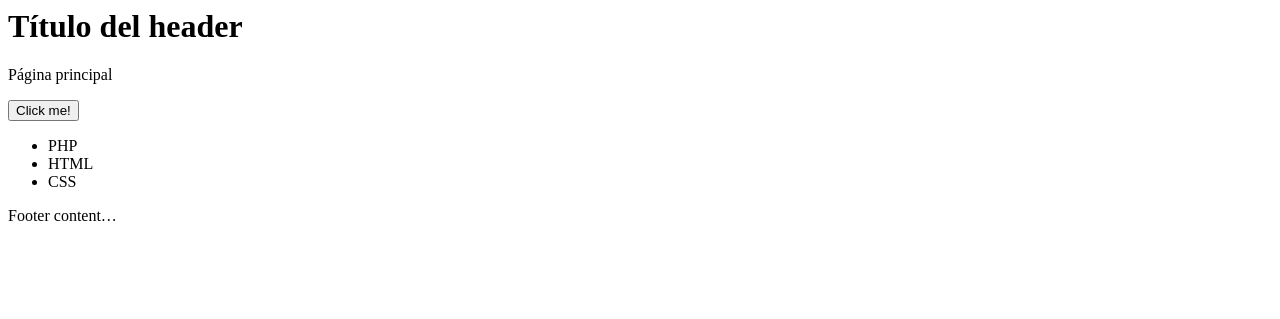
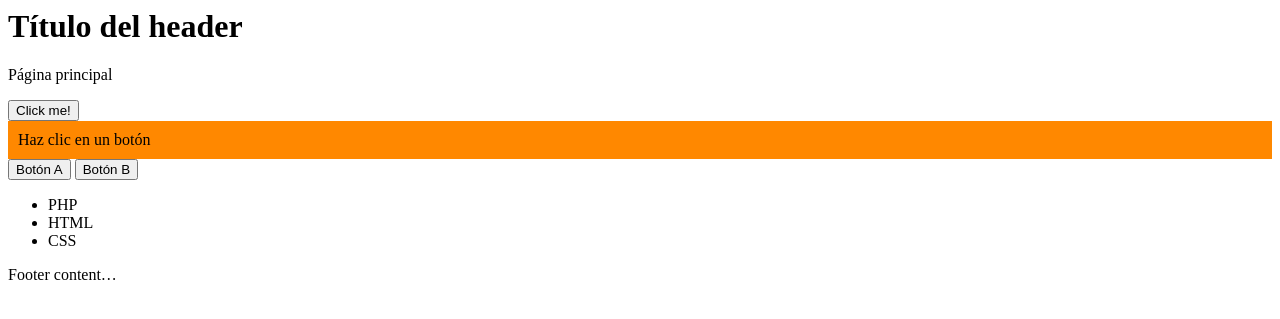
Before and after one commit to CynthiaTedesco/interactiveProof, a PHP site: page / in a window 1280 px wide. Shown: the top 319 px of the page. Run offline with PHP 8.4, Linux system fonts and the light colour scheme.

Commit message:
ejemplo de jquery funcionando

```diff
--- a/public_html/index.php
+++ b/public_html/index.php
@@ -5,12 +5,17 @@ require_once(TEMPLATES_PATH."/header.php");
 
 <html>
 <head>
+	<script type="text/javascript" src="../vendor/components/jquery/jquery.min.js"/>
 	<script type="text/javascript">
 
 		function showSomething(){
 			alert("lala");
 		};
 
+		function escribirBienvenida(){
+			console.log("consoleando");
+		   document.write("<H1>Hola a todos</H1>")
+		}
 
 	</script>
 </head>
@@ -18,7 +23,10 @@ require_once(TEMPLATES_PATH."/header.php");
 	<div id="container">
 		<div id="content" background-color=red>
 			<p>Página principal</p>
-			<button id="products" type="button" onClick="showSomething()">Click me!</button>
+			<button id="products" type="button" onClick="escribirBienvenida()">Click me!</button>
+			<div id="capa" style="padding: 10px; background-color: #ff8800">Haz clic en un botón</div>
+			<input type="button" value="Botón A" onclick="$('#capa').html('Has hecho clic en el botón <b>A</b>')">
+			<input type="button" value="Botón B" onclick="$('#capa').html('Recibido un clic en el botón <b>B</b>')">
 		</div>
 		<?php require_once(TEMPLATES_PATH . "/rightPanel.php"); ?>
 	</div>
```
